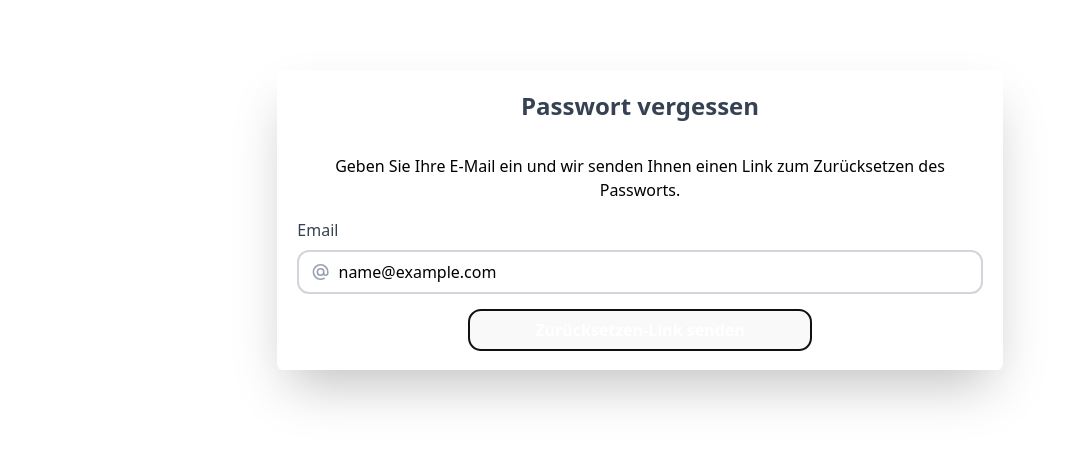
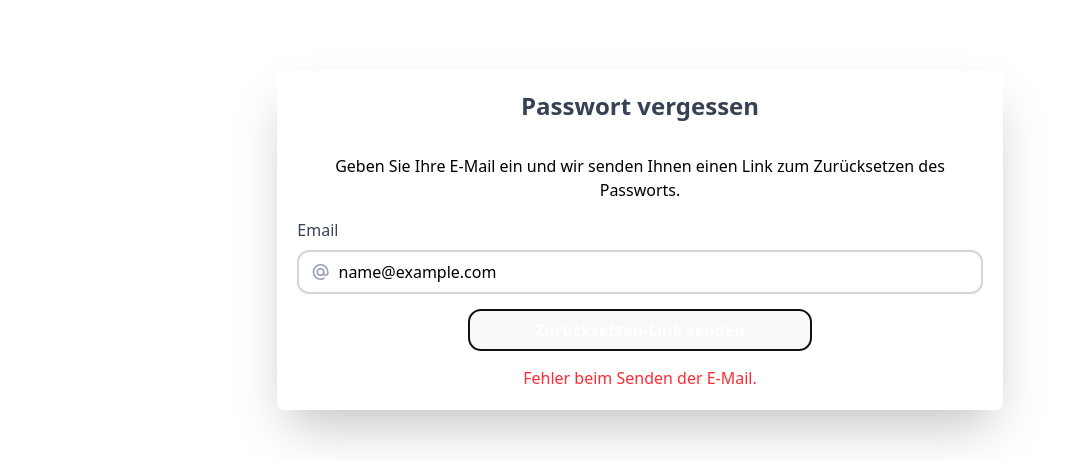
Before and after one commit to sayotekey/reisewelt, a React (Vite) app in the folder frontend/: page /forgot-password in a window 1280 px wide. Both pictures are taken after typing "name@example.com" into the empty fields and a click on the button "Zurücksetzen-Link senden". Shown: the part 166-626 px from the top of the page, without its empty margins (0-1075 px from the left). Built offline with nearby package versions, Linux system fonts and the light colour scheme; no server answers.

Commit message:
enhance forgot password functionality with response message and error handling

```diff
--- a/frontend/src/pages/ForgotPasswordPage.jsx
+++ b/frontend/src/pages/ForgotPasswordPage.jsx
@@ -10,13 +10,18 @@ const ForgotPasswordPage = () => {
     e.preventDefault();
 
     try {
-      await axios.post("http://localhost:3000/api/users/forgot-password", {
-        email,
-      });
+      const response = await axios.post(
+        "http://localhost:3000/api/users/forgot-password",
+        {
+          email,
+        }
+      );
 
       setMessage(
-        "Ein Link zum Zurücksetzen des Passworts wurde an Ihre E-Mail-Adresse gesendet."
+        response.data.message ||
+          "Ein Link zum Zurücksetzen des Passworts wurde an Ihre E-Mail-Adresse gesendet."
       );
+
       setError("");
     } catch (error) {
       setError(
@@ -77,6 +82,10 @@ const ForgotPasswordPage = () => {
           >
             Zurücksetzen-Link senden
           </button>
+          {message && (
+            <p className="text-green-500 text-center mt-4">{message}</p>
+          )}
+          {error && <p className="text-red-500 text-center mt-4">{error}</p>}
         </form>
       </div>
     </div>
```
